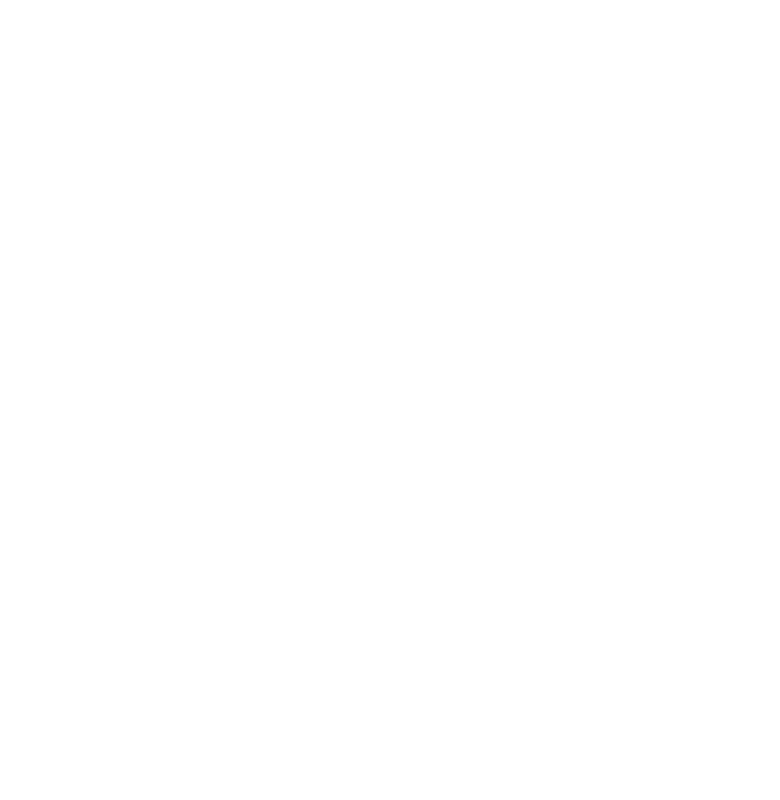
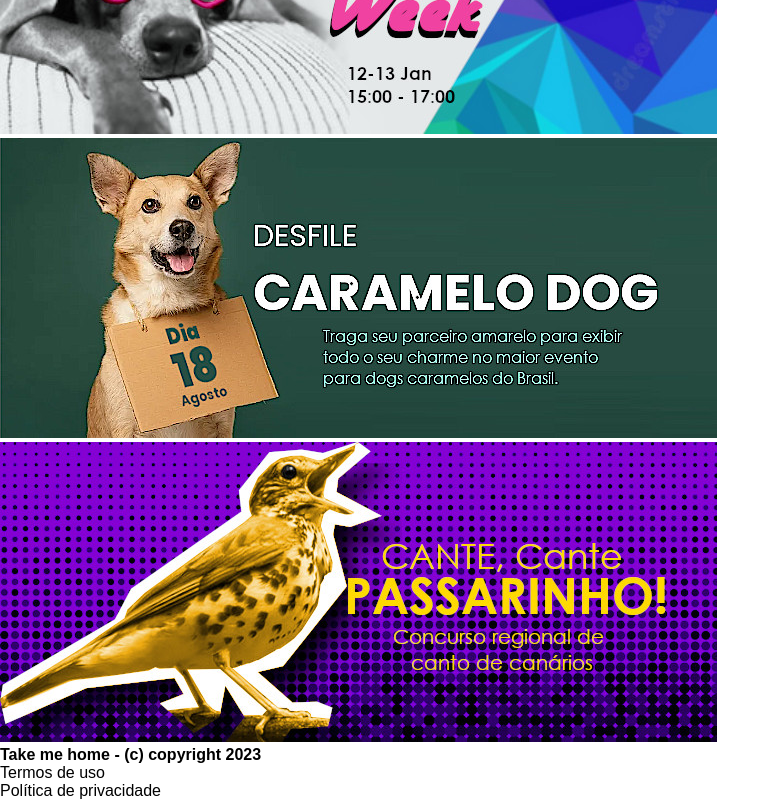
Before and after one commit to wellison-md/tmh-proto, a React (Vite) app: page / in a window 1280 px wide. Shown: the part 3886-4686 px from the top of the page, without its empty margins (0-780 px from the left). Before the commit the page ends 3416 px from the top, so only its background shows below. Built offline with nearby package versions, Linux system fonts and the light colour scheme.

Commit message:
:zap: feat: create footer-component

```diff
--- /dev/null
+++ b/src/components/footer/index.jsx
@@ -0,0 +1,9 @@
+export default function Footer() {
+  return (
+    <>
+      <h4>Take me home - (c) copyright 2023</h4>
+      <p>Termos de uso</p>
+      <p>Política de privacidade</p>
+    </>
+  );
+}
--- a/src/pages/home/index.jsx
+++ b/src/pages/home/index.jsx
@@ -3,6 +3,9 @@ import { getFake } from "../../utils/fkdb/getFkData";
 import NavBar from "../../components/navBar";
 import CardList from "../../components/cardList";
 import DonateWidget from "../../components/donateWidget";
+import EventList from "../../components/eventList";
+import { EVENT_LIST } from "../../utils/configs";
+import Footer from "../../components/footer";
 
 export default function Home() {
   const [data, setData] = useState([]);
@@ -20,6 +23,8 @@ export default function Home() {
       <NavBar />
       <CardList petList={ data } />
       <DonateWidget />
+      <EventList eventList={ EVENT_LIST } />
+      <Footer />
     </>
   );
 }
```
